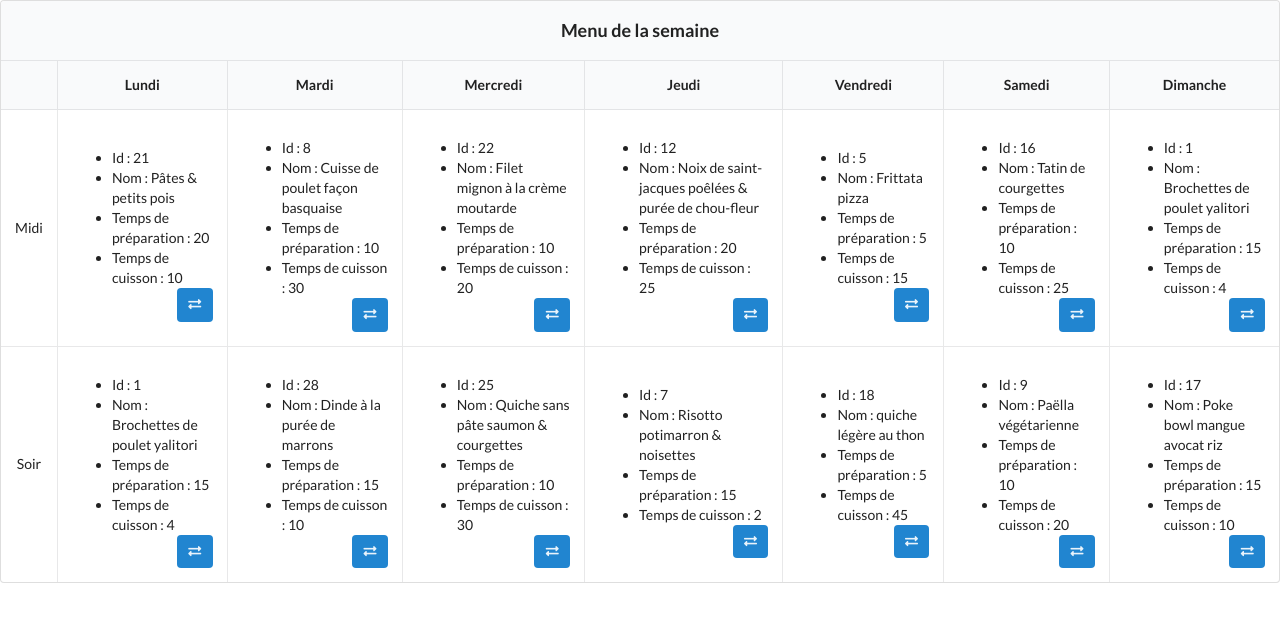
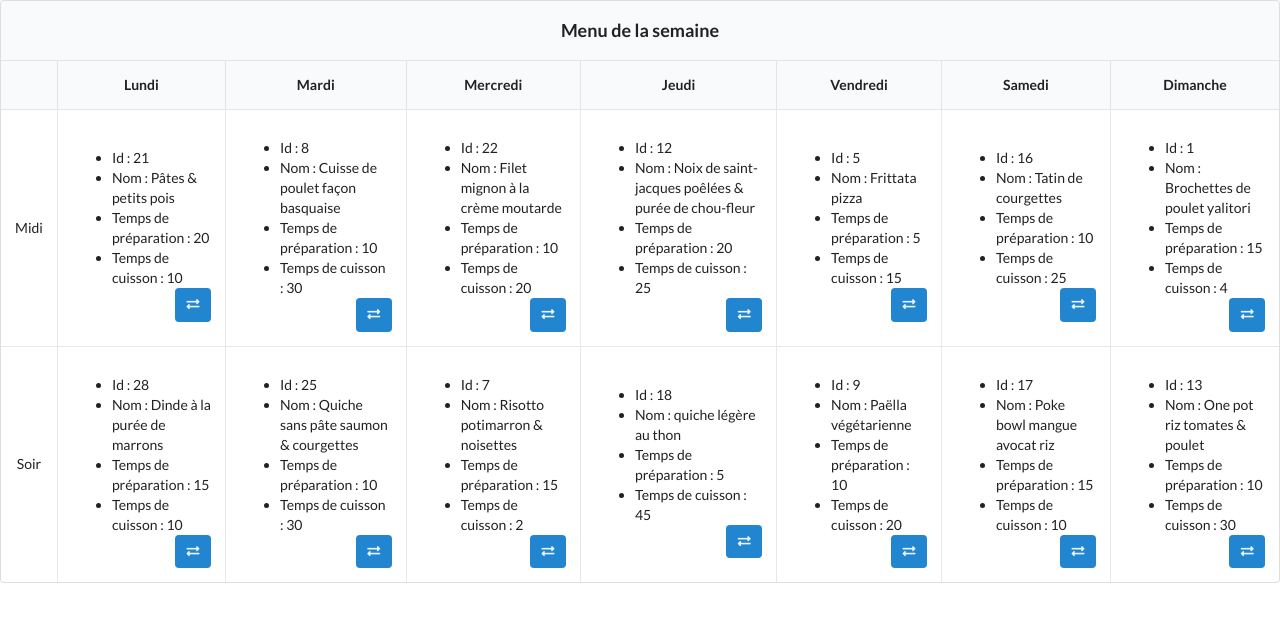
Before and after one commit to brock37/Familly_Eat, a Vue app: page / in a window 1280 px wide. Shown: the top 622 px of the page. Built offline with nearby package versions, Linux system fonts and the light colour scheme.

Commit message:
Fix size of mealForWeek

```diff
--- a/src/components/WeekMeal.vue
+++ b/src/components/WeekMeal.vue
@@ -15,7 +15,7 @@
         <tr v-for="x in 2">
           <td class="center aligned"> {{ repas[x-1] }}</td>
           <td v-for="y in 7">
-            <Meal :meal="mealForWeek[(y-1)+(x-1)*6]" v-on:change-meal="changeMeal((y-1)+(x-1)*6)"/>
+            <Meal :meal="mealForWeek[(y-1)+(x-1)*7]" v-on:change-meal="changeMeal((y-1)+(x-1)*7)"/>
           </td>
         </tr>
       </tbody>
@@ -68,7 +68,7 @@ export default {
     }
   },
   created(){
-    for(let i= 0; i <13; i++){
+    for(let i= 0; i <14; i++){
       let tmp =this.randomMeal()
       //On evite les doublons de recette dans la semaine
       do{
```
